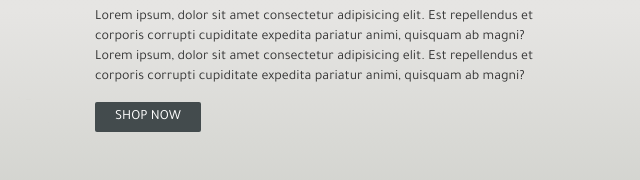
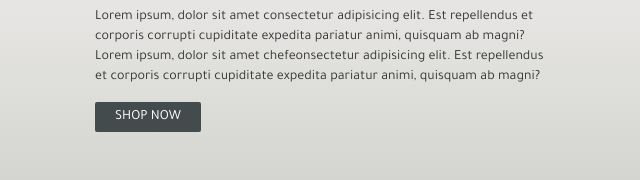
Before and after one commit to Taniyah-L-Jackson/venedor, a plain HTML site: page index.html in a window 1280 px wide. Shown: the part 382-562 px from the top of the page, 609-1249 px from the left. Drawn offline with Linux system fonts and the light colour scheme.

Commit message:
made changes

```diff
--- a/index.html
+++ b/index.html
@@ -155,7 +155,7 @@
                 <div class="float col-xs-6">
                     <h2 class='blueSlash'>New</h2>
                     <h2 class='blackSlash'>Men Collection</h2>
-                    <p class='downPush'>Lorem ipsum, dolor sit amet consectetur adipisicing elit. Est repellendus et corporis corrupti cupiditate expedita pariatur animi, quisquam ab magni? Lorem ipsum, dolor sit amet consectetur adipisicing elit. Est repellendus et corporis corrupti cupiditate expedita pariatur animi, quisquam ab magni?</p>
+                    <p class='downPush'>Lorem ipsum, dolor sit amet consectetur adipisicing elit. Est repellendus et corporis corrupti cupiditate expedita pariatur animi, quisquam ab magni? Lorem ipsum, dolor sit amet chefeonsectetur adipisicing elit. Est repellendus et corporis corrupti cupiditate expedita pariatur animi, quisquam ab magni?</p>
                     <a href="#link">Shop Now</a>
                 </div>
 
```
